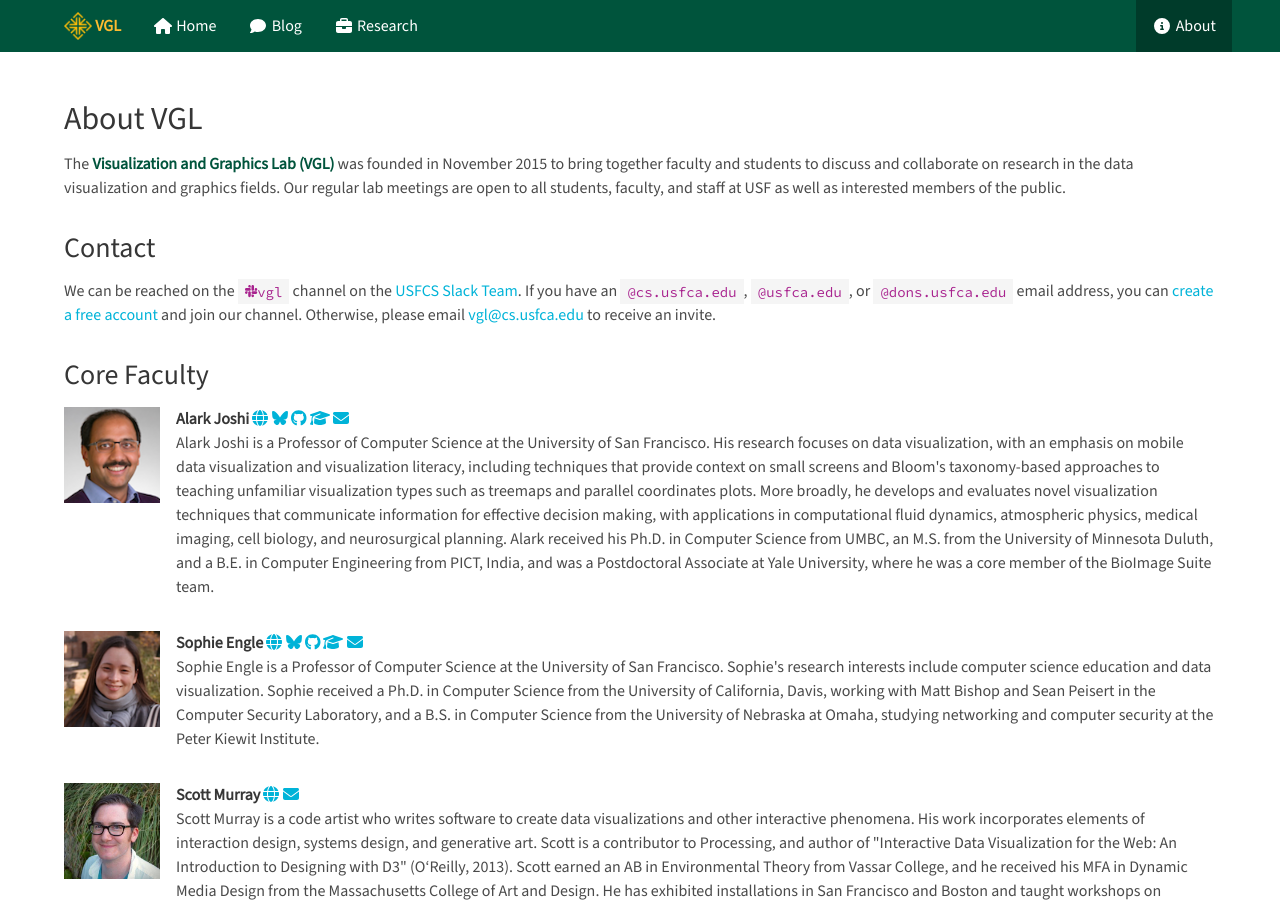
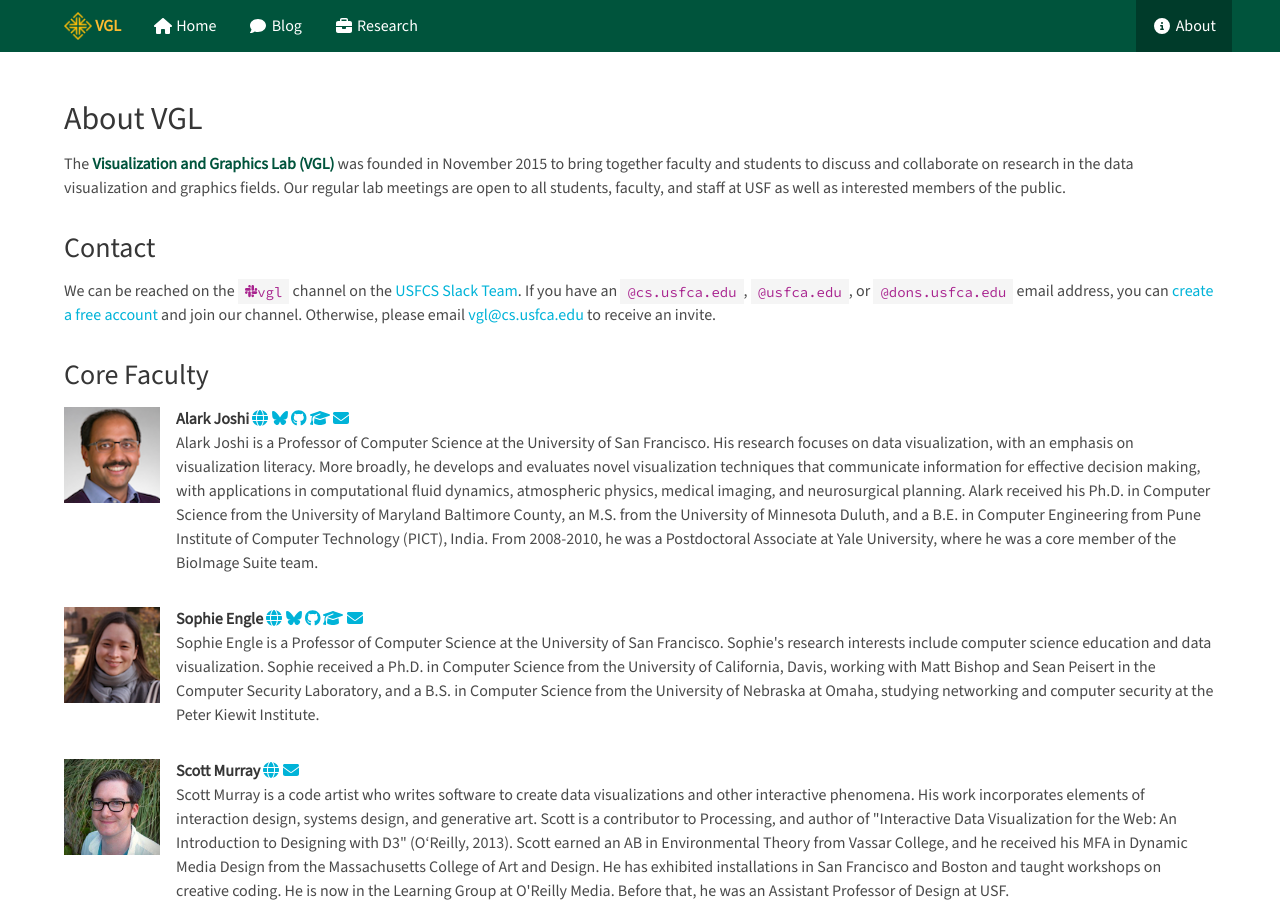
Before and after one commit to usfvgl/usfvgl.github.io, a Jekyll site: the page built from about.html, in a window 1280 px wide and 900 px high. Built offline with Jekyll 4.4.1, drawn with Linux system fonts in a browser that asks for light colours.

Commit message:
Update Alark's bio
Co-Authored-By: Claude Opus 5.5 <noreply@anthropic.com>

```diff
--- a/_data/people.yml
+++ b/_data/people.yml
@@ -21,7 +21,7 @@ faculty:
     last : 'Joshi'
     image: 'joshi.png'
     about: |
-      Alark Joshi is a Professor of Computer Science at the University of San Francisco. His research focuses on data visualization, with an emphasis on mobile data visualization and visualization literacy, including techniques that provide context on small screens and Bloom's taxonomy-based approaches to teaching unfamiliar visualization types such as treemaps and parallel coordinates plots. More broadly, he develops and evaluates novel visualization techniques that communicate information for effective decision making, with applications in computational fluid dynamics, atmospheric physics, medical imaging, cell biology, and neurosurgical planning. Alark received his Ph.D. in Computer Science from UMBC, an M.S. from the University of Minnesota Duluth, and a B.E. in Computer Engineering from PICT, India, and was a Postdoctoral Associate at Yale University, where he was a core member of the BioImage Suite team.
+      Alark Joshi is a Professor of Computer Science at the University of San Francisco. His research focuses on data visualization, with an emphasis on visualization literacy. More broadly, he develops and evaluates novel visualization techniques that communicate information for effective decision making, with applications in computational fluid dynamics, atmospheric physics, medical imaging, and neurosurgical planning. Alark received his Ph.D. in Computer Science from the University of Maryland Baltimore County, an M.S. from the University of Minnesota Duluth, and a B.E. in Computer Engineering from Pune Institute of Computer Technology (PICT), India. From 2008-2010, he was a Postdoctoral Associate at Yale University, where he was a core member of the BioImage Suite team.
     links:
       - name: 'Website'
         link: 'https://www.cs.usfca.edu/~apjoshi/'
```
